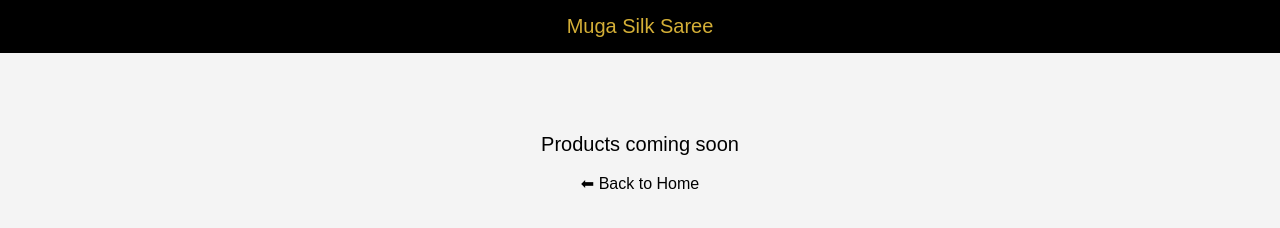
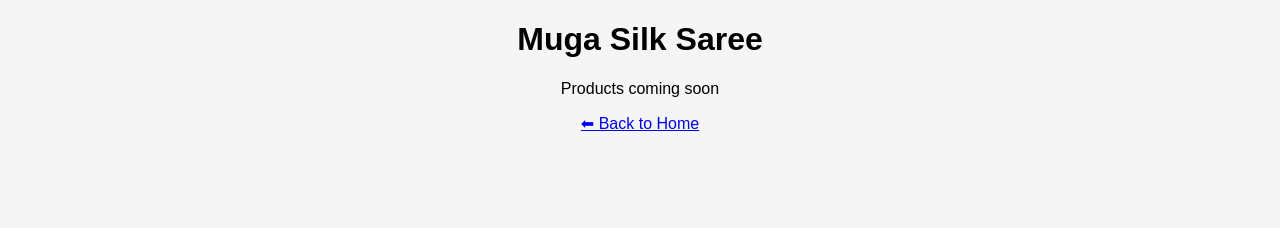
Before and after one commit to bishnu-muga/muga-silk-store, a plain HTML site: page muga.html in a window 1280 px wide. Drawn offline with Linux system fonts and the light colour scheme.

Commit message:
Update muga.html

```diff
--- a/muga.html
+++ b/muga.html
@@ -1,63 +1,16 @@
-
 <!DOCTYPE html>
 <html>
-
 <head>
-
 <title>Muga Silk Saree</title>
-
-<style>
-
-body{
-font-family:Arial;
-text-align:center;
-background:#f4f4f4;
-margin:0;
-}
-
-.header{
-background:black;
-color:#d4af37;
-padding:15px;
-font-size:20px;
-}
-
-.box{
-margin-top:80px;
-font-size:20px;
-}
-
-a{
-text-decoration:none;
-color:black;
-}
-
-</style>
-
 </head>
 
-<body>
+<body style="font-family:Arial;text-align:center;background:#f5f5f5">
 
-<div class="header">
+<h1>Muga Silk Saree</h1>
 
-Muga Silk Saree
+<p>Products coming soon</p>
 
-</div>
-
-<div class="box">
-
-Products coming soon
-
-</div>
-
-<br>
-
-<a href="index.html">
-
-⬅ Back to Home
-
-</a>
+<a href="index.html">⬅ Back to Home</a>
 
 </body>
-
 </html>
```
